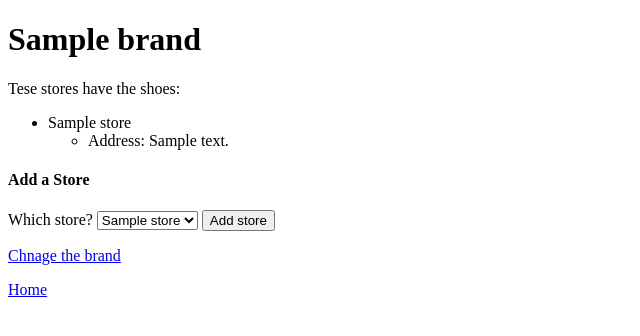
After one commit to jakeruleaux-zz/shoe-store, a PHP site: template views/brand.html.twig in a window 1280 px wide. The commit adds this page. Shown: the top 336 px of the page, without its empty margins (0-640 px from the left). Run offline with PHP 8.4, Linux system fonts and the light colour scheme; the template is opened without the code that fills it: most values are stand-ins (such as "Sample title", 1, 10 or a date in 2020); some libraries are stand-ins or nearby versions.

Commit message:
finish sketching twig files

```diff
--- a/app/app.php
+++ b/app/app.php
@@ -50,7 +50,7 @@
         $store = Store::find($_POST['store_id']);
         $brand = Brand::find($_POST['brand_id']);
         $store->addBrand($brand);
-        return $app['twig']->render('store.html.twig', array('store' => $store, 'stores' => Store::getAll(), 'brands' => $store->getBrands() 'all_brands' => Brand::getAll()));
+        return $app['twig']->render('store.html.twig', array('store' => $store, 'stores' => Store::getAll(), 'brands' => $store->getBrands(), 'all_brands' => Brand::getAll()));
     });
 
     $app->get("/brands", function() use ($app) {
--- a/src/Store.php
+++ b/src/Store.php
@@ -74,6 +74,7 @@
 
         static function find($search_id)
         {
+            $found_store = null;
             $returned_stores = $GLOBALS['DB']->prepare("SELECT * FROM stores WHERE id = :id");
             $returned_stores->bindParam(':id', $search_id, PDO::PARAM_STR);
             $returned_stores->execute();
--- /dev/null
+++ b/views/brand.html.twig
@@ -0,0 +1,39 @@
+<!DOCTYPE html>
+<html>
+  <head>
+    <title>Shoe Store</title>
+  </head>
+  <body>
+    <div class="container">
+
+      <h1>{{ brand.getBrandName }}</h1>
+
+      {% if stores is not empty %}
+      <p>Tese stores have the shoes:</p>
+      <ul>
+      {% for store in stores %}
+      <li>{{ store.getStoreName }}</li>
+      <ul>
+        <li>Address: {{ store.getAddress }}</li>
+      </ul>
+      {% endfor %}
+      </ul>
+      {% endif %}
+
+      <h4>Add a Store</h4>
+
+      <form action='/add_stores' method='post' required>
+        <input id="brand_id" name="brand_id" type="hidden" value="{{ brand.getId }}">
+        <label for='store_id'>Which store?</label>
+        <select id='store_id' name='store_id' type='text'>
+        {% for store in all_stores %}
+        <option value="{{ store.getId }}"> {{ store.getStoreName }} </option>
+        {% endfor %}
+        </select>
+        <button type="submit">Add store</button>
+      </form>
+      <p><a href="/brands/{{ brand.getId }}/edit">Chnage the brand</a></p>
+      <p><a href='/'>Home</a></p>
+    </div>
+  </body>
+</html>
--- a/views/stores.html.twig
+++ b/views/stores.html.twig
@@ -12,7 +12,7 @@
     <p>Here are the shoe stores:</p>
     <ul>
         {% for store in stores %}
-        <li><a href="/stores/{{ store.getId }}">{{ store.getStoreName }}</a></li>
+        <li><a href="/stores/{{ store.getId }}">{{ store.getStoreName }} Address: {{store.getAddress}}</a></li>
     {% endfor %}
     </ul>
     {% endif %}
```
Also changed, not shown: views/brand_edit.html.twig (added, +28 -0 lines), views/brands.html.twig (added, +36 -0 lines), views/store.html.twig (added, +38 -0 lines).
